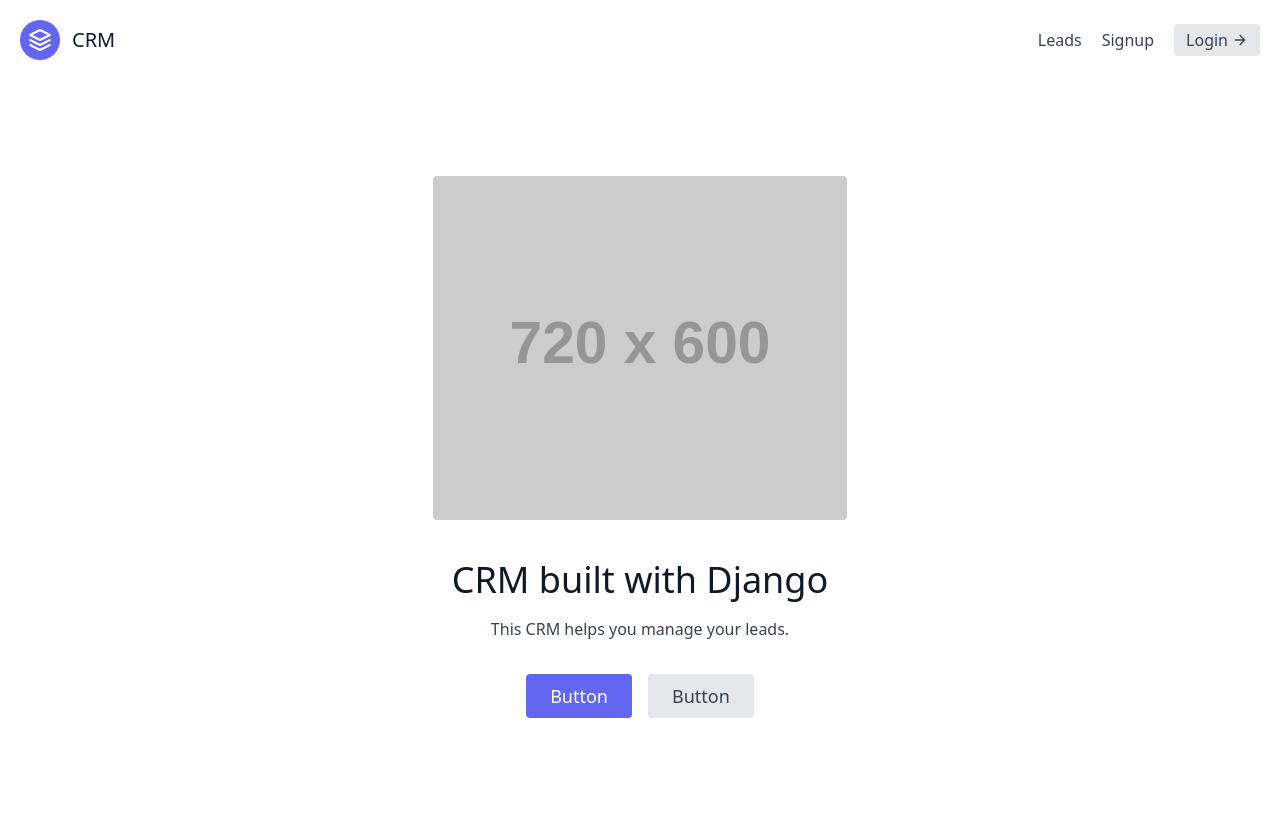
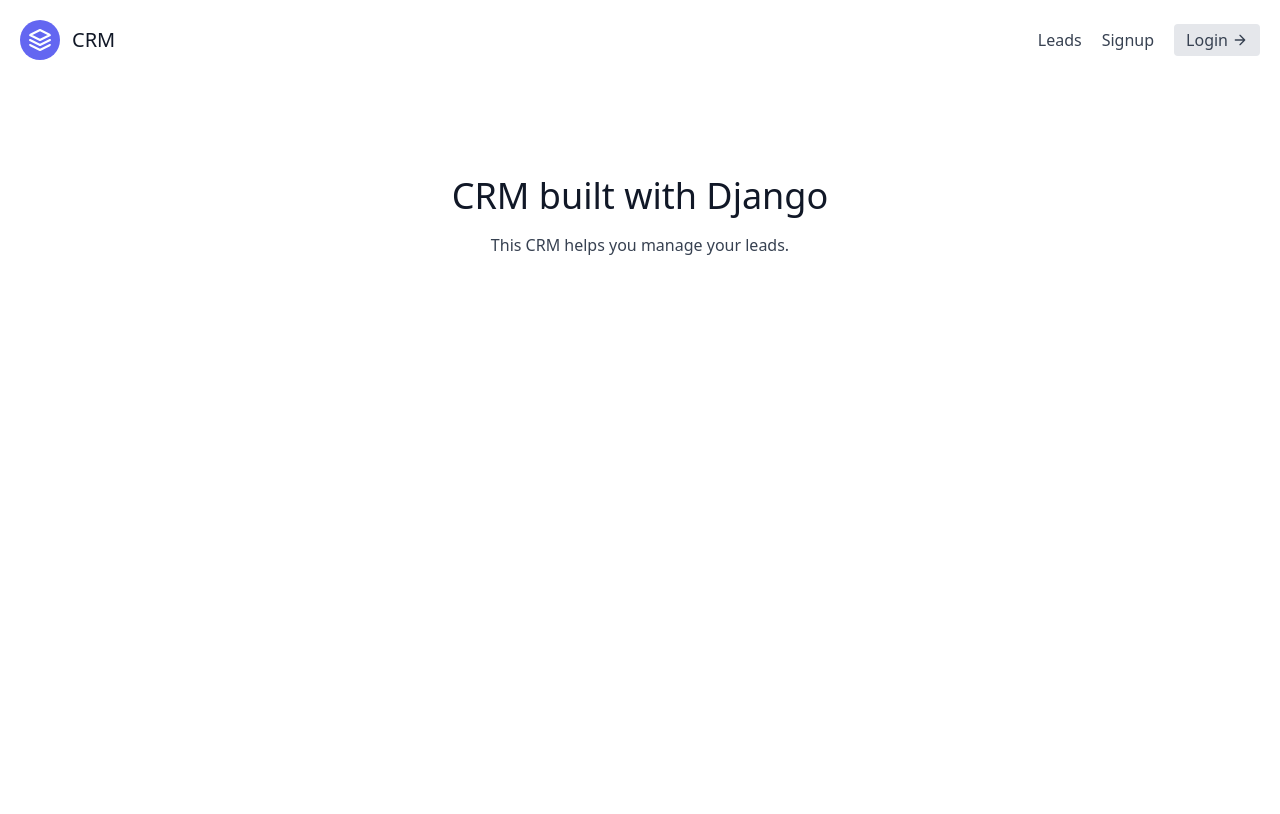
Before and after one commit to caetasousa/Crm-Django, a Django app: template templates/landing.html in a window 1280 px wide. After the commit the page ends 255 px from the top, so only its background shows below. Run offline with Django 3.2, Linux system fonts and the light colour scheme; the template is opened without the code that fills it, so the values that code supplies are empty; grey boxes labelled with a size stand in for pictures from a placeholder-image service; parts of the project's set-up code (start-up, migrations or seed data) failed here and were passed over; some libraries are stand-ins or nearby versions.

Commit message:
Home, adicionando home page

```diff
--- a/app/leads/views.py
+++ b/app/leads/views.py
@@ -1,6 +1,10 @@
 from django.shortcuts import render, redirect
 from .models import Lead, Agent
 from .forms import LeadForm, LeadModelForm
+
+
+def landing_page(request):
+    return render(request, "landing.html")
 
 
 def lead_list(request):
--- a/crm/urls.py
+++ b/crm/urls.py
@@ -1,8 +1,10 @@
 from django.contrib import admin
 from django.urls import path, include
+from app.leads.views import landing_page
 
 
 urlpatterns = [
     path('admin/', admin.site.urls),
+    path('', landing_page, name='landing-page'),
     path('leads/',  include('app.leads.urls', namespace="leads"))
 ]
--- a/templates/landing.html
+++ b/templates/landing.html
@@ -3,7 +3,6 @@
 {% block content %}
 <section class="text-gray-700 body-font">
     <div class="container mx-auto flex px-5 py-24 items-center justify-center flex-col">
-      <img class="lg:w-2/6 md:w-3/6 w-5/6 mb-10 object-cover object-center rounded" alt="hero" src="https://dummyimage.com/720x600">
       <div class="text-center lg:w-2/3 w-full">
         <h1 class="title-font sm:text-4xl text-3xl mb-4 font-medium text-gray-900">
             CRM built with Django
@@ -11,10 +10,6 @@
         <p class="mb-8 leading-relaxed">
             This CRM helps you manage your leads.
         </p>
-        <div class="flex justify-center">
-          <button class="inline-flex text-white bg-indigo-500 border-0 py-2 px-6 focus:outline-none hover:bg-indigo-600 rounded text-lg">Button</button>
-          <button class="ml-4 inline-flex text-gray-700 bg-gray-200 border-0 py-2 px-6 focus:outline-none hover:bg-gray-300 rounded text-lg">Button</button>
-        </div>
       </div>
     </div>
 </section>
```
